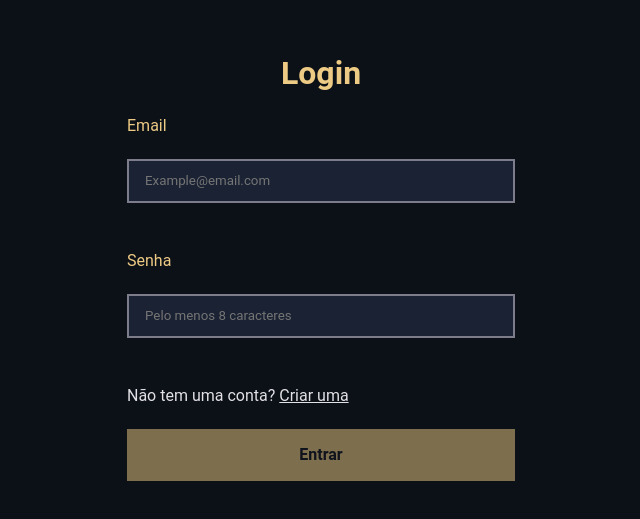
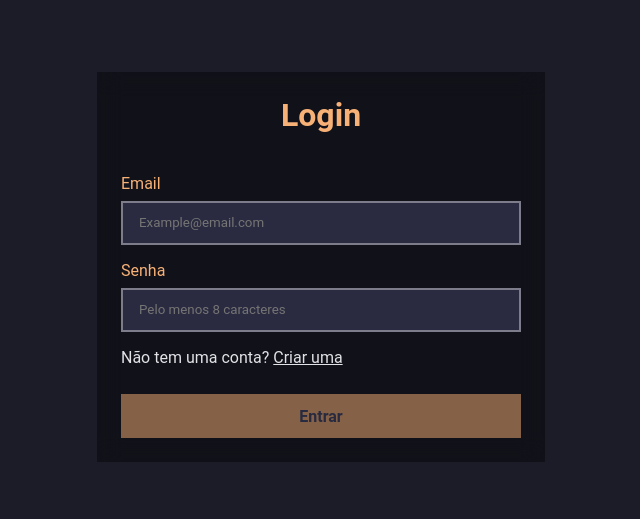
Before and after one commit to rebecaCaroba/direowl-tcc, a React (Vite) app: page / in a window 1280 px wide. Shown: the part 153-672 px from the top of the page, without its empty margins (319-959 px from the left). Built offline with nearby package versions, Linux system fonts and the light colour scheme.

Commit message:
Alterando cores e layout

```diff
--- a/src/Layout/style.scss
+++ b/src/Layout/style.scss
@@ -1,9 +1,18 @@
 @import '../styles/config/variables';
 
 input {
-    background-color: $c-first;
-    border: 2px solid $c-gray-500;
-    color: $c-gray-100;
+    background-color: #2a2b40;
+    border: 2px solid #7c7c8a;
+    color: #e1e1e6;
     padding: 1rem;
     height: 2.75rem;
 }
+
+button {
+    height: 2.75rem;
+    background: $c-secondary-100;
+    background: linear-gradient(139deg, $c-secondary-100, 0%, $c-secondary 100%);
+    border: 0;
+    font-weight: bold;
+    cursor: pointer;
+}
--- a/src/components/Aside/style.scss
+++ b/src/components/Aside/style.scss
@@ -1,7 +1,7 @@
 @import '../../styles/config/variables';
 
 aside {
-  background-color: $c-first;
+  background-color: $c-first-250;
   width: 235px;
   padding: 0 0 1.5rem 1.5rem;
   position: fixed;
@@ -39,7 +39,7 @@ aside {
     padding: 1rem;
     width: 100%;
     &.active, &:hover, &:active {
-      background: $c-first-700;
+      background: $c-first;
       color: $c-gray-100;
     }
   }
--- a/src/components/BookShelves/style.scss
+++ b/src/components/BookShelves/style.scss
@@ -27,6 +27,7 @@
 
         img {
             width: 9rem;
+            display: block;
         }
     }
 }
@@ -34,7 +35,7 @@
 .bookshelve {
     width: 100%;
     height: 1.8rem;
-    background-color: $c-first;
+    background-color: $c-first-200;
     box-shadow: rgba(0, 0, 0, 0.581) 0px 20px 25px -5px, rgba(0, 0, 0, 0.395) 0px 10px 10px -5px;
     margin-bottom: -5px;
     border-radius: 4px 4px 10px 10px;
--- a/src/components/header/style.scss
+++ b/src/components/header/style.scss
@@ -1,7 +1,7 @@
 @import '../../styles/config/variables';
 
 .Header {
-    background-color: $c-first;
+    background-color: $c-first-250;
     width: 235px;
 
     .header-sidebar-logo {
--- a/src/pages/Library/AddBook/index.tsx
+++ b/src/pages/Library/AddBook/index.tsx
@@ -13,6 +13,7 @@ export function AddBook() {
                             <li>
                                 <Link to="">Pesquisa</Link>
                             </li>
+
                             <li>
                                 <Link to="">Manual</Link>
                             </li>
--- a/src/pages/Library/AddBook/style.scss
+++ b/src/pages/Library/AddBook/style.scss
@@ -11,7 +11,7 @@
 .addbook-content {
 
     nav {
-        border-bottom: 3px solid $c-gray-700;
+        border-bottom: 3px solid $c-first-500;
 
         ul {
             display: flex;
@@ -22,6 +22,7 @@
 
 
             a {
+                font-size: $h3;
                 color: $c-gray-100;
                 text-decoration: none;
                 font-weight: bold;
@@ -60,11 +61,6 @@
 
         button {
             width: 100px;
-            height: 44px;
-            background-color: $c-secondary;
-            border: 0;
-            font-weight: bold;
-            cursor: pointer;
         }
 
         .search-book {
--- a/src/pages/Library/AddCatalog/style.scss
+++ b/src/pages/Library/AddCatalog/style.scss
@@ -5,7 +5,7 @@
     h1 {
         margin: 1.5rem 0;
         padding: 1.5rem 0;
-        border-bottom: 2px solid $c-gray-700;
+        border-bottom: 2px solid $c-first-500;
     }
 
     form {
@@ -22,11 +22,7 @@
 
         button {
             width: 100px;
-            height: 44px;
-            background-color: $c-secondary;
-            border: 0;
-            font-weight: bold;
-            cursor: pointer;
+
         }
 
         label {
--- a/src/pages/Library/Book/style.scss
+++ b/src/pages/Library/Book/style.scss
@@ -19,12 +19,9 @@
         max-width: 450px;
         flex-direction: column;
         justify-content: space-between;
-        align-items: start;
         padding: 1rem;
         border-bottom: 2px solid rgba(255, 255, 255, 0.496);
         gap: 1rem;
-
-
 
         button {
             padding: 0.9rem;
@@ -41,9 +38,9 @@
 }
 
 .book-info {
-    background-color: $c-first;
+    background-color: $c-first-250;
     padding: 7rem 5rem;
-    width: 90%;
+    width: 100%;
     margin: 0 auto;
 
     p, data {
@@ -57,6 +54,11 @@
 }
 
 @media (max-width: 750px) {
+
+    .book-cover-info {
+        align-items: center;
+        text-align: center;
+    }
 
     .book-info {
         padding: 2rem;
--- a/src/pages/Library/style.scss
+++ b/src/pages/Library/style.scss
@@ -12,9 +12,7 @@
         width: 100%;
 
         input[type="text"] {
-            border: 0;
             width: 100%;
-            border-radius: 8px;
         }
 
         button[type="submit"] {
@@ -24,7 +22,7 @@
 
             svg {
                 position: absolute;
-                top: 15%;
+                top: 13%;
                 right: 1%;
                 color: $c-gray-300;
             }
--- a/src/pages/Login/style.scss
+++ b/src/pages/Login/style.scss
@@ -1,17 +1,36 @@
 @import '../../styles/config/variables';
 
 .form-container {
+    background-color: rgba(0, 0, 0, 0.195);
+    padding: 1.5rem;
     display: flex;
     flex-direction: column;
-    gap: 1.5rem;
-    max-width: 24.25rem;
+    gap: 0.5rem;
+    max-width: 28rem;
     width: 100%;
     margin: 2rem;
+    position: relative;
+    overflow: hidden; // ensure the pseudo-element is contained within the container
+
+    &::before {
+        content: '';
+        position: absolute;
+        top: 0;
+        left: 0;
+        right: 0;
+        bottom: 0;
+        background: inherit;
+        backdrop-filter: blur(12px);
+        z-index: -1; // ensure the pseudo-element is behind the content
+    }
+
+    h1 {
+        margin-bottom: 2rem;
+    }
 
     a {
         color: $c-gray-100;
     }
-
 
     span {
         color: $c-gray-400;
@@ -23,12 +42,12 @@
 
     button {
         background-color: $c-secondary;
-        color: $c-first-500;
-        height: 3.25rem;
+        color: $c-first-200;
         border: 0;
         cursor: pointer;
         font-weight: bold;
         font-size: $body;
+        margin-top: 1.2rem;
     }
 
     button:disabled {
--- a/src/styles/config/_colors.scss
+++ b/src/styles/config/_colors.scss
@@ -9,9 +9,16 @@ $c-gray-750: #202024;
 $c-gray-800: #282824;
 $c-gray-900: #121214;
 
-$c-first: #1a2233;
-$c-first-500: #101622;
+
+
+$c-first: #1c1c28;
+
+$c-first-250: #33334d;
+$c-first-200: #404668;
+$c-first-300: #666f98;
+$c-first-500: #212130;
 $c-first-700: #0c1017;
-$c-secondary: #eecb85;
 
+$c-secondary: #f7b176;
+$c-secondary-100: #ffed76;
 $c-red-200: #ff3f2e;
--- a/src/styles/global.scss
+++ b/src/styles/global.scss
@@ -14,7 +14,7 @@
 
 body {
     -webkit-font-smoothing: antialiased;
-    background-color: $c-first-700;
+    background-color: $c-first;
     color: $c-gray-100;
 }
 
@@ -51,6 +51,7 @@ button {
     }
 
     .content.with-sidebar {
+        padding: 0;
         margin-left: 0px;
         margin-top: 6rem;
     }
```
Also changed, not shown: src/assets/bg.jpg (added).
